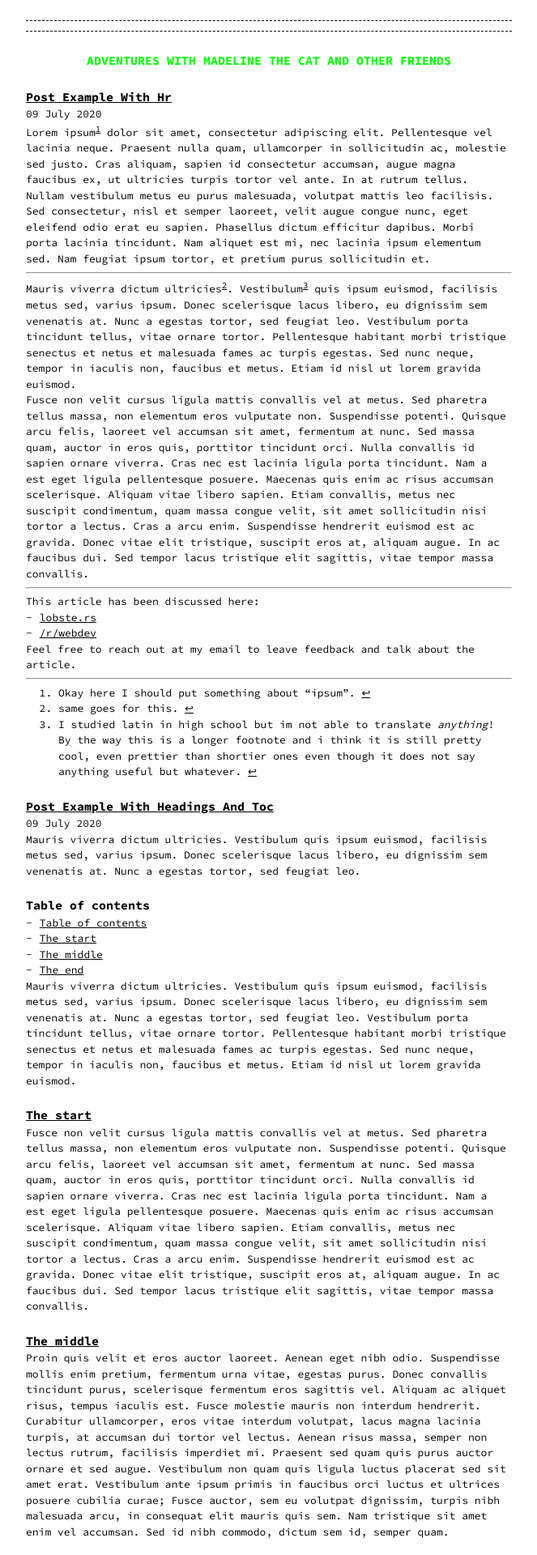
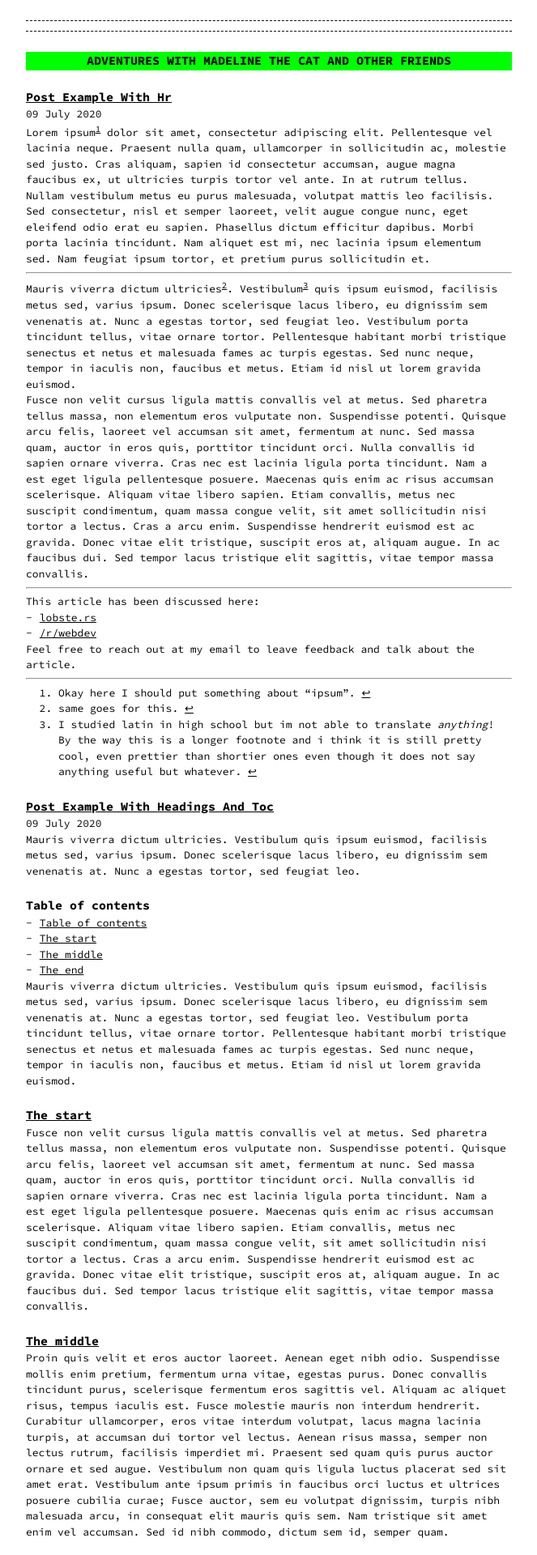
Before and after one commit to madelinethecat/site, a Jekyll site: the page built from index.md, in a window 1280 px wide. Shown: the top 1920 px of the page at 81% size, without its empty margins (308-971 px from the left). Built offline with Jekyll 4.4.1, drawn with Linux system fonts in a browser that asks for light colours.

Commit message:
Update base.scss

```diff
--- a/_sass/base.scss
+++ b/_sass/base.scss
@@ -15,7 +15,7 @@ $container-max-width:  600px !default;
  * Global
  */
 body { background-color: var(--background-color);  margin: 0 auto;  padding: 0;  font-family: $base-font-family;  font-size: $base-font-size;  color: var(--text-color);  text-align: left;  line-height: $base-line-height !important; }
-h1 { font-size: 15px;  margin: 0px;  margin-top: 22px; text-align: center; font-weight: bold;  color: #00ff00; }
+h1 { font-size: 15px;  margin: 0px;  margin-top: 22px; text-align: center; font-weight: bold;  text-color: var(--text-color); background-color: #00ff00 }
 h2, h3, h4, h5, h6 { font-size: 15px;  margin: 0px;  margin-top: 22px; text-align: left; font-weight: bold;  color: var(--text-color); }
 p, ul, ol { margin: 0px;  color: var(--text-color); }
 a { text-decoration: underline;  color: var(--link-color); }
```
